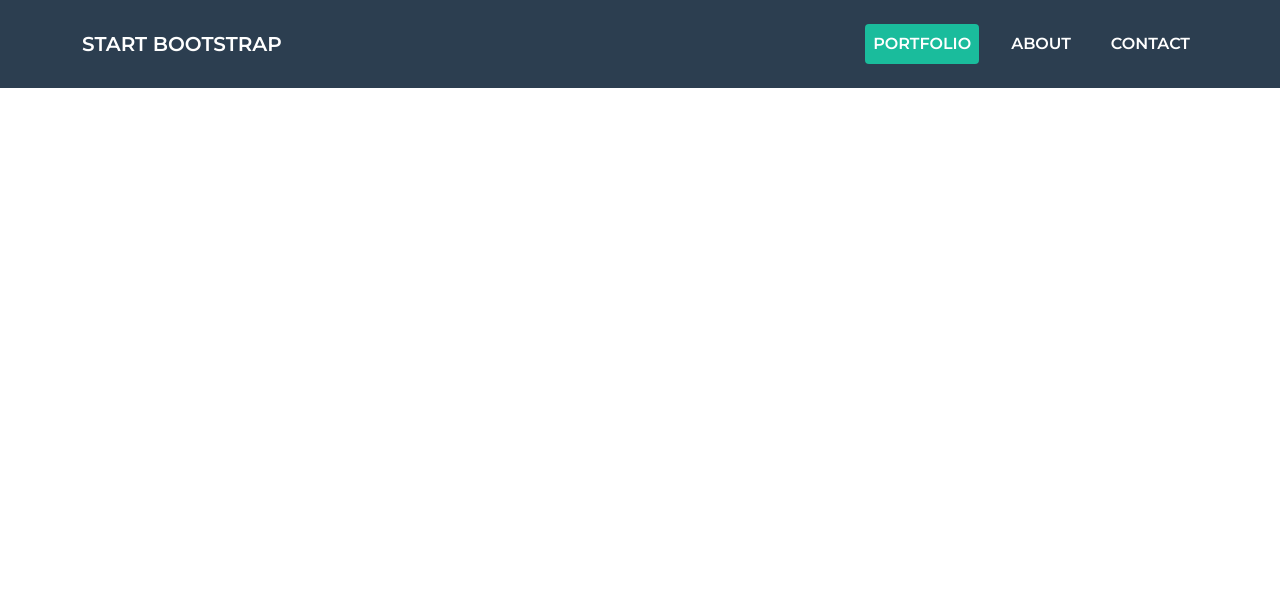
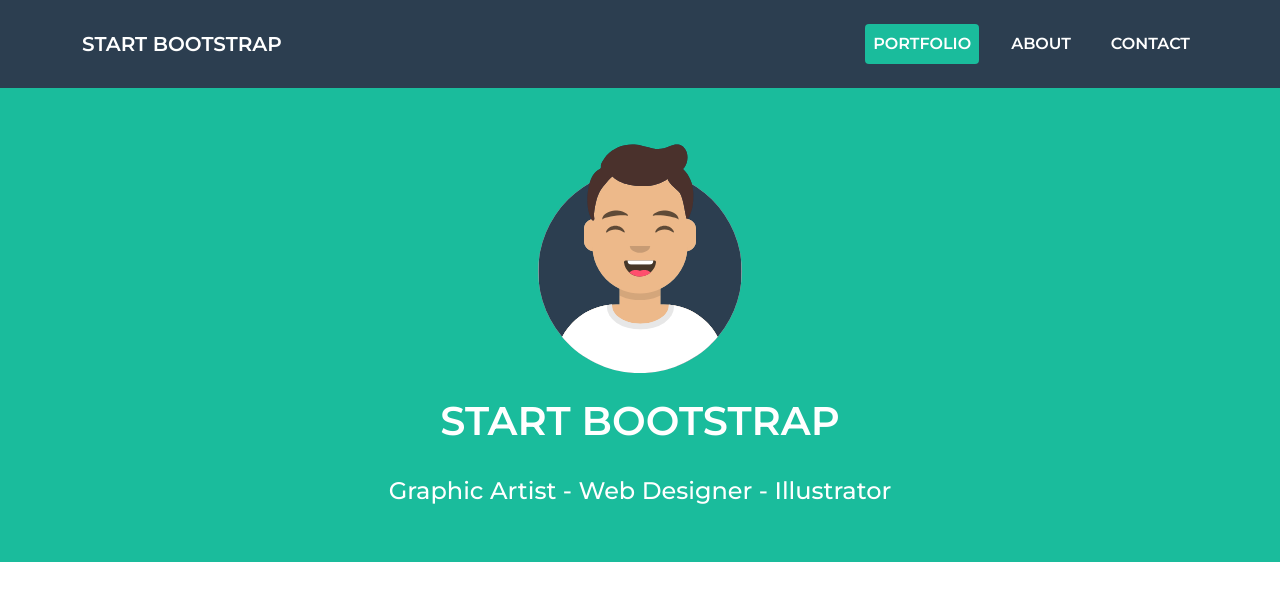
Before and after one commit to nuwar1/portfolio-task, a React (Vite) app: page / in a window 1280 px wide. Shown: the top 600 px of the page. Built offline with nearby package versions, Linux system fonts and the light colour scheme.

Commit message:
create hero section

```diff
--- a/src/App.jsx
+++ b/src/App.jsx
@@ -1,8 +1,10 @@
+import Hero from "./components/hero/hero.jsx";
 import Navbar from "./components/navbar/navbar.jsx";
 function App(){
     return(
       <>
       <Navbar/>
+      <Hero/>
       </>
     )
 }
--- /dev/null
+++ b/src/components/hero/hero.jsx
@@ -0,0 +1,17 @@
+import style from "./hero.module.css"
+import heroImg from "./../../assets/images/avataaars.svg"
+function Hero() {
+
+    return (
+        <section className={style.hero}>
+            <div className="container">
+                <div className="d-flex flex-column py-5 justify-content-center align-items-center gap-4 text-white">
+                    <img className={style.userImg} src={heroImg} alt="" />
+                    <h1 className="text-uppercase fw-semibold">Start Bootstrap</h1>
+                    <h4>Graphic Artist - Web Designer - Illustrator</h4>
+                </div>
+            </div>
+        </section>
+    )
+}
+export default Hero;
--- /dev/null
+++ b/src/components/hero/hero.module.css
@@ -0,0 +1,6 @@
+.hero{
+    background: #1abc9c;
+}
+.userImg{
+    width: 20%;
+}
```
Also changed, not shown: src/assets/images/avataaars.svg (added).
